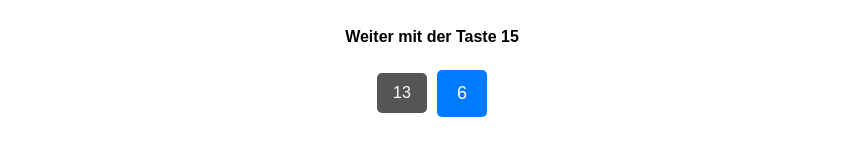
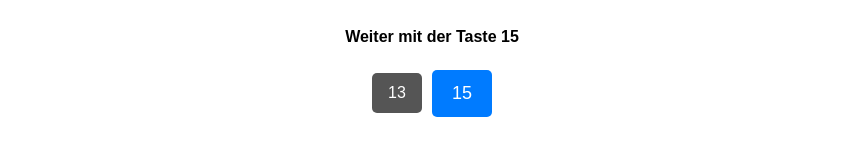
Before and after one commit to MuseumWolfenbuettel/Gr-nderzeit-, a plain HTML site: page index.html in a window 1280 px wide. Shown: the part 313-480 px from the top of the page, without its empty margins (208-1071 px from the left). Drawn offline with Linux system fonts and the light colour scheme.

Commit message:
Update index.html

```diff
--- a/index.html
+++ b/index.html
@@ -81,7 +81,7 @@ ihrer Lebensumstände.
             <a href="https://museumwolfenbuettel.github.io/B-rgerliches-Leben2/" class="button small-button">13</a>
 
             <!-- Кнопка 6, ведущая на следующую страницу -->
-            <a href="https://museumwolfenbuettel.github.io/Buerger-Museum/" class="button">6</a>
+            <a href="https://museumwolfenbuettel.github.io/Buerger-Museum/" class="button">15</a>
         </div>
 
         <!-- Логотип под кнопками -->
```
